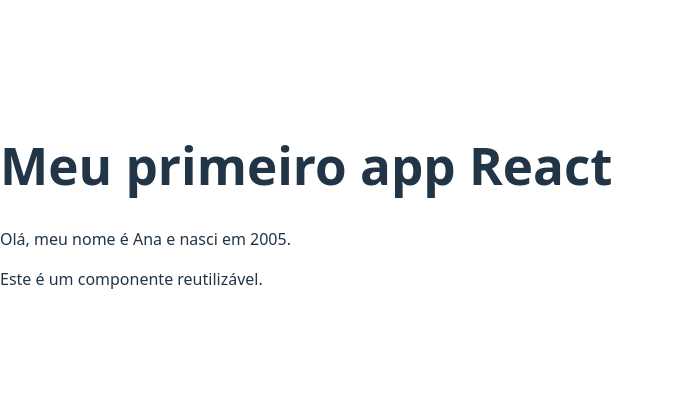
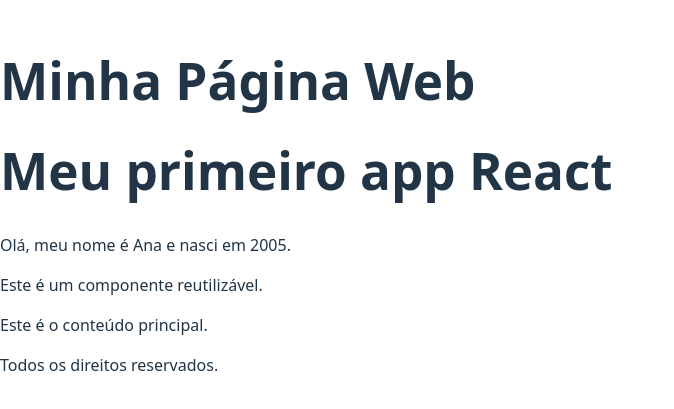
Before and after one commit to lucasfernandopinto/TADS2025-React, a React (Vite) app in the folder 2BATV01/meu-primeiro-app-react/: page / in a window 1280 px wide. Shown: the part 195-604 px from the top of the page, without its empty margins (0-674 px from the left). Built offline with nearby package versions, Linux system fonts and the light colour scheme.

Commit message:
Atividade 04

```diff
--- a/2BATV01/meu-primeiro-app-react/src/App.tsx
+++ b/2BATV01/meu-primeiro-app-react/src/App.tsx
@@ -2,6 +2,9 @@
 import React from 'react';
 // importa o componente 'Mensagem' do arquivo 'Mensagem.tsx'
 import Mensagem from './components/Mensagem';
+import Cabecalho from './components/Cabecalho';
+import Conteudo from './components/Conteudo';
+import Rodape from './components/Rodape';
 
 // cria um componente chamado 'App'.
 function App() {
@@ -14,6 +17,10 @@
   return (
     <>
       {
+        // renderiza o componente 'Cabecalho'
+        <Cabecalho />
+      }
+      {
         // exibe o texto "Meu primeiro app React" na página.
         <h1>Meu primeiro app React</h1>
       }
@@ -25,6 +32,15 @@
         // renderiza o componente 'Mensagem'
         <Mensagem />
       }
+      {
+        // renderiza o componente 'Conteudo'
+        <Conteudo />
+      }
+      {
+        // renderiza o componente 'Rodape'
+        <Rodape />
+      }
+
 
     </>
   );
--- /dev/null
+++ b/2BATV01/meu-primeiro-app-react/src/components/Cabecalho.tsx
@@ -0,0 +1,16 @@
+// importa o React da biblioteca 'react'.
+import React from 'react';
+
+// cria um componente chamado 'Cabecalho'.
+function Cabecalho() {
+  // retorna o que será renderizado na tela.
+  return (
+    // o componente retorna um header com o titulo "Minha Página Web"
+    <header>
+      <h1>Minha Página Web</h1>
+    </header>
+  );
+}
+
+// exporta o componente 'Cabecalho' para ser usado em outros arquivos.
+export default Cabecalho;
--- /dev/null
+++ b/2BATV01/meu-primeiro-app-react/src/components/Conteudo.tsx
@@ -0,0 +1,16 @@
+// importa o React da biblioteca 'react'.
+import React from 'react';
+
+// cria um componente chamado 'Conteudo'.
+function Conteudo() {
+  // retorna o que será renderizado na tela.
+  return (
+    // o componente retorna um main com o parágrafo "Este é o conteúdo principal."
+    <main>
+      <p>Este é o conteúdo principal.</p>
+    </main>
+  );
+}
+
+// exporta o componente 'Conteudo' para ser usado em outros arquivos.
+export default Conteudo;
--- /dev/null
+++ b/2BATV01/meu-primeiro-app-react/src/components/Rodape.tsx
@@ -0,0 +1,16 @@
+// importa o React da biblioteca 'react'.
+import React from 'react';
+
+// cria um componente chamado 'Rodape'.
+function Rodape() {
+  // retorna o que será renderizado na tela.
+  return (
+    // o componente retorna um footer com o parágrafo "Todos os direitos reservados."
+    <footer>
+      <p>Todos os direitos reservados.</p>
+    </footer>
+  );
+}
+
+// exporta o componente 'Rodape' para ser usado em outros arquivos.
+export default Rodape;
```
